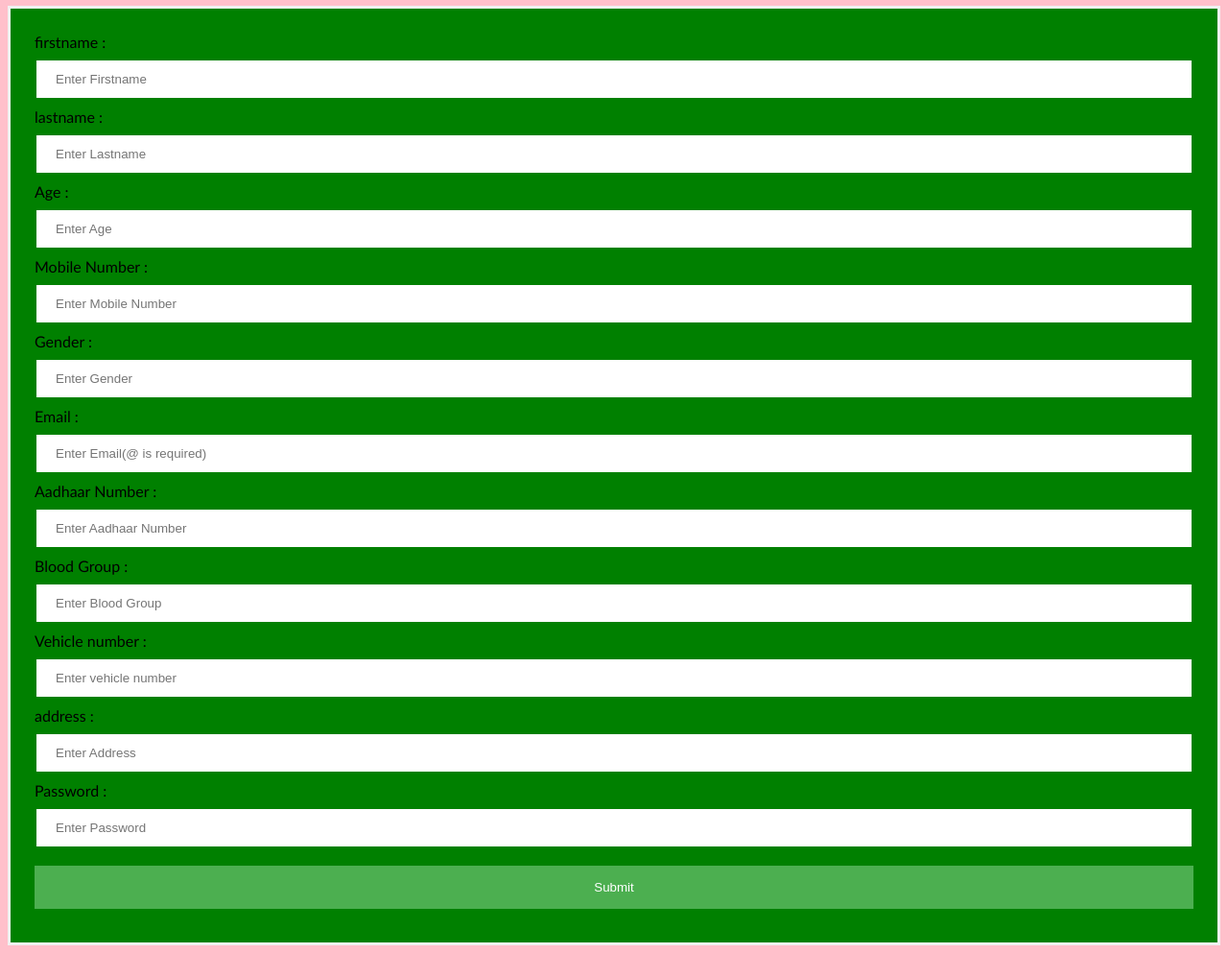
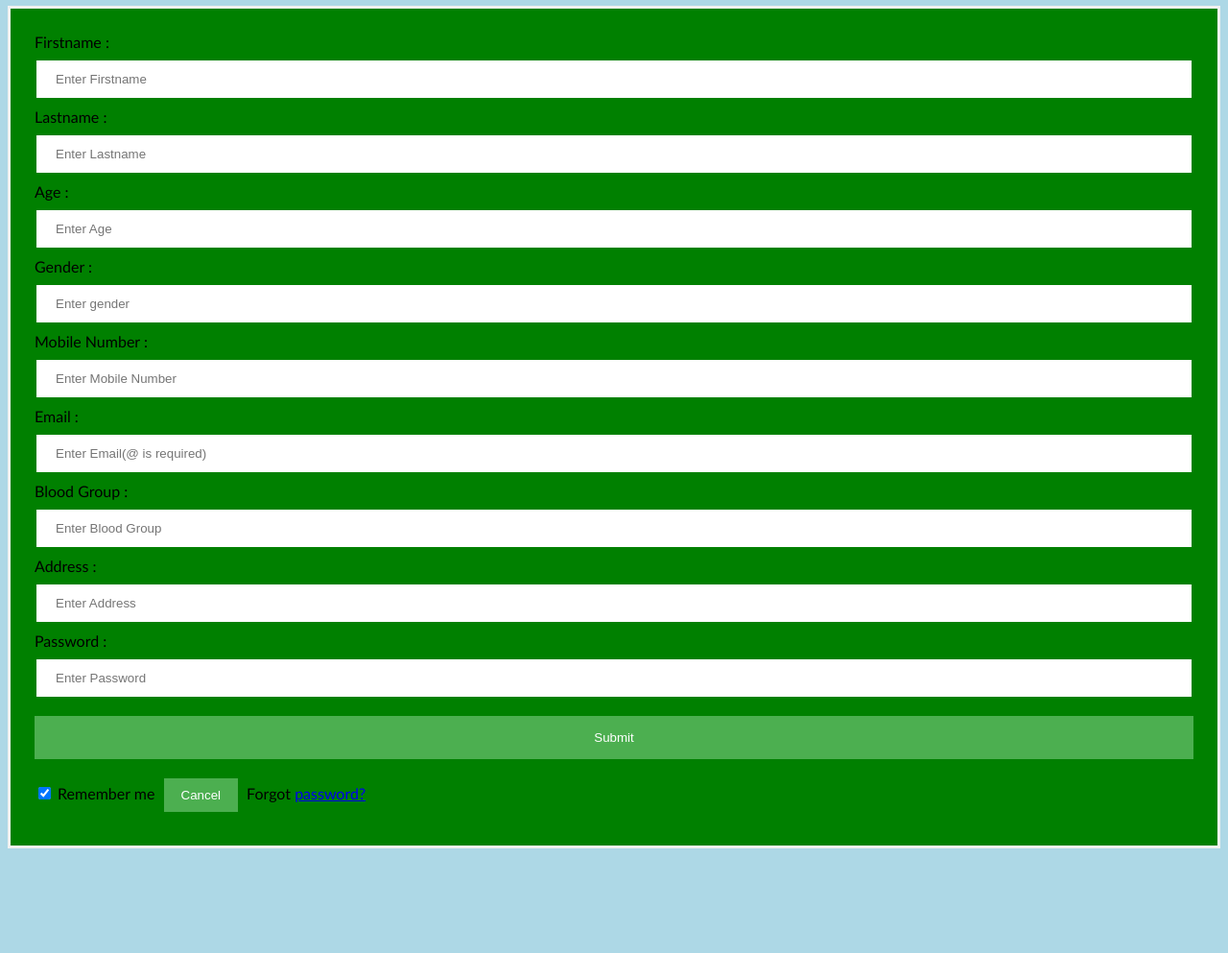
Before and after one commit to dhinakar07/dhinakar07.github.io, a plain HTML site: page index.html in a window 1280 px wide. Shown: the part 76-1069 px from the top of the page at 96% size. After the commit the page ends 968 px from the top, so only its background shows below. Drawn offline with Linux system fonts and the light colour scheme.

Commit message:
Update index.html

```diff
--- a/index.html
+++ b/index.html
@@ -2,11 +2,11 @@
 <html>
 <head>
 <meta name="viewport" content="width=device-width, initial-scale=1">
-<title> Login Page </title>
+<title> EMERGENCY SERVICES LOGIN </title>
 <style>
 Body {
   font-family: Calibri, Helvetica, sans-serif;
-  background-color: pink;
+  background-color: lightblue;
 }
 button {
        background-color: #4CAF50;
@@ -45,33 +45,31 @@ button {
 </style>
 </head>
 <body>
-    <center> <h1> Accident detection system  </h1> </center>
+    <center> <h1> EMERGENCY SERVICES LOGIN  </h1> </center>
     <form>
         <div class="container">
-            <label>firstname : </label>
-            <input type="text" placeholder="Enter Firstname" name="Firstname" id = "Firstname" required>
-            <label>lastname : </label>
+            <label>Firstname : </label>
+            <input type="text" placeholder="Enter Firstname" name="Firstname"  id = "Firstname" required>
+            <label>Lastname : </label>
             <input type="text" placeholder="Enter Lastname" name="Lastname" id = "Lastname" required>
             <label>Age : </label>
-            <input type="text" placeholder="Enter Age" name="Age" id = "Age" required>
+            <input type="text" placeholder="Enter Age" name="Age"  id = "age" required>
+            <label>Gender : </label>
+            <input type="text" placeholder="Enter gender" name="gender" id = "gender" required>
             <label>Mobile Number : </label>
-            <input type="text" placeholder="Enter Mobile Number" name="Mobile Number" id = "Moblie Number" required>
-            <label>Gender : </label>
-            <input type="text" placeholder="Enter Gender" name="Gender"  id = "Gender" required>
+            <input type="text" placeholder="Enter Mobile Number" name="Mobile Number"  id = "mobilenumber" required>
             <label>Email : </label>
-            <input type="text" placeholder="Enter Email(@ is required)" name="Email (@ is required" id = "Email" required>
-            <label>Aadhaar Number : </label>
-            <input type="text" placeholder="Enter Aadhaar Number" name="Aadhaar number" id = "Aadhaar number"  required>
+            <input type="text" placeholder="Enter Email(@ is required)" name="Email" id = "email" required>
             <label>Blood Group : </label>
-            <input type="text" placeholder="Enter Blood Group" name="Blood group"  id = "Blood group" required>
-            <label>Vehicle number : </label>
-            <input type="text" placeholder="Enter vehicle number" name="vehicle number" id = "Vehicle number"  required>
-            <label>address : </label>
-            <input type="text" placeholder="Enter Address" name="Address" id = "Address" required>
+            <input type="text" placeholder="Enter Blood Group" name="Blood Group"  id = "bloodgroup" required>
+            <label>Address : </label>
+            <input type="text" placeholder="Enter Address" name="address" id = "Address" required>
             <label>Password : </label>
-            <input type="password" placeholder="Enter Password" name="password" id = "password"  required>
+            <input type="password" placeholder="Enter Password" name="password" id = "password" required>
             <button type="submit">Submit</button>
-
+            <input type="checkbox" checked="checked"> Remember me
+            <button type="button" class="cancelbtn"> Cancel</button>
+            Forgot <a href="#"> password? </a>
         </div>
     </form>
 </body>
```
